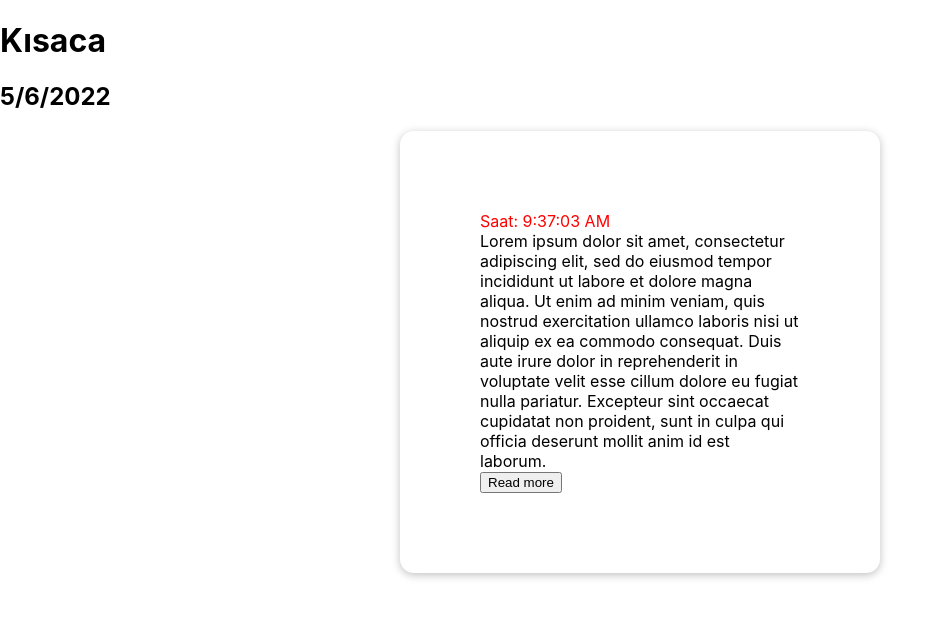
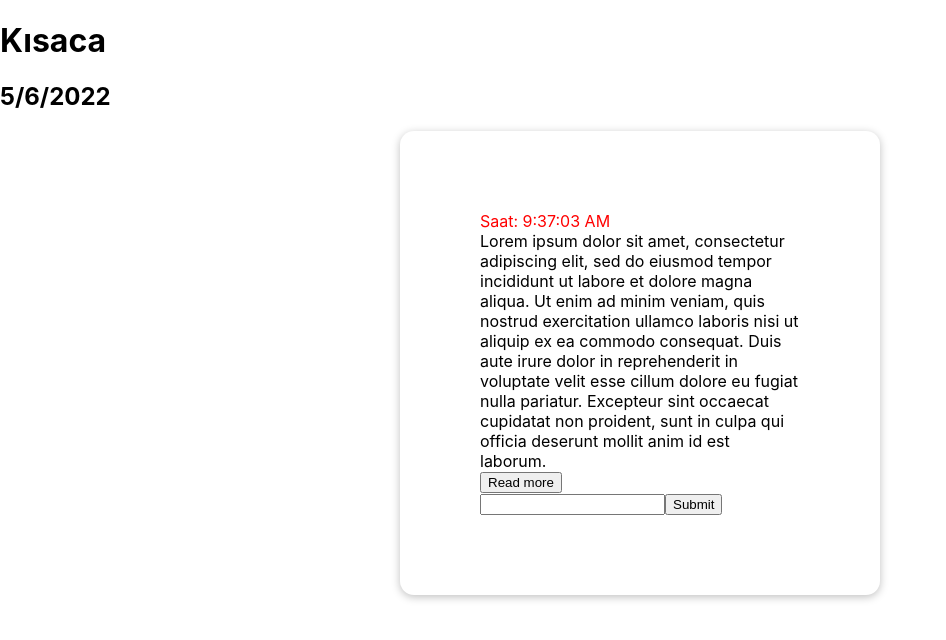
Before and after one commit to yunusemreaksu/kisaca-frontend, a React (Create React App) app: page / in a window 1280 px wide. Shown: the top 640 px of the page, without its empty margins (0-946 px from the left). Built offline with nearby package versions, Linux system fonts and the light colour scheme.

Commit message:
Added CommentBox component and some logic of it

```diff
--- /dev/null
+++ b/src/components/Comments/CommentBox.js
@@ -0,0 +1,23 @@
+import React, { useState } from "react";
+
+import classes from "./CommentBox.module.css";
+
+const CommentBox = (props) => {
+  const [entredComment, setEnteredComment] = useState("");
+  const commentChangeHandler = (event) => {
+    setEnteredComment(event.target.value);
+  };
+
+  return (
+    <div>
+      <input
+        type="text"
+        className={classes.input}
+        onChange={commentChangeHandler}
+      />
+      <button className={classes.submitbtn}>Submit</button>
+    </div>
+  );
+};
+
+export default CommentBox;
--- a/src/components/UI/Card.js
+++ b/src/components/UI/Card.js
@@ -3,6 +3,7 @@ import React from "react";
 import classes from "./Card.module.css";
 import NewsItem from "../News/NewsItem";
 import ExpandButton from "./ExpandButton"
+import CommentBox from "../Comments/CommentBox";
 
 
 const Card = (props) => {
@@ -10,6 +11,7 @@ const Card = (props) => {
     <div className={classes.card}>
       <NewsItem />
       <ExpandButton />
+      <CommentBox />
     </div>
   );
 };
```
Also changed, not shown: src/components/Comments/CommentBox.module.css (added).
